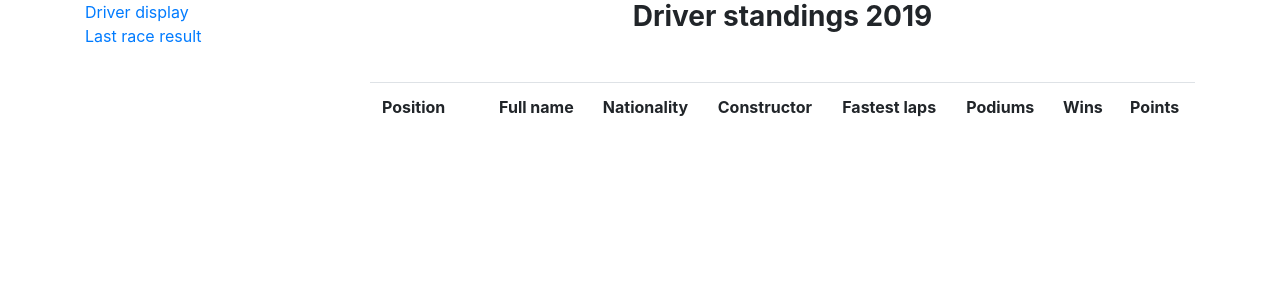
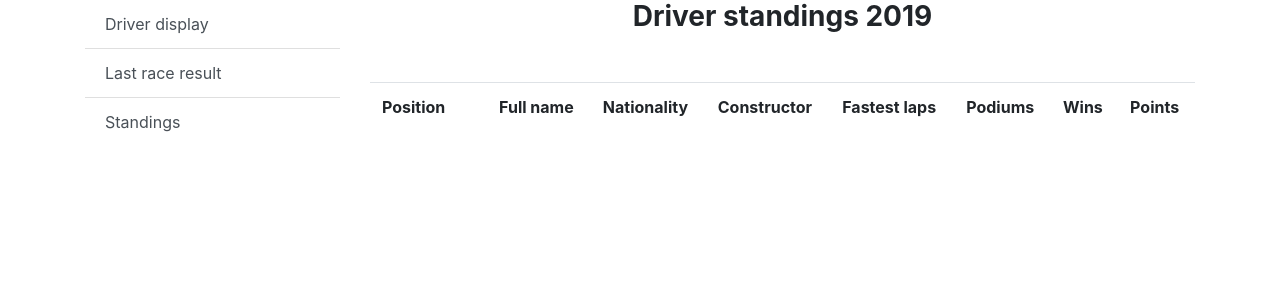
Before and after one commit to Feqzz/f1fantasy, a PHP site: page /standings.php in a window 1280 px wide. Shown: the part 56-356 px from the top of the page. Run offline with PHP 8.4, Linux system fonts and the light colour scheme; the visitor is signed in with stand-in values (Sample User, id 1); data that the repository does not hold is empty; a stand-in replaces the project's code that opens the database connection; some libraries are stand-ins or nearby versions.

Commit message:
Fixed the sidebar.

```diff
--- a/php/standings.php
+++ b/php/standings.php
@@ -115,10 +115,13 @@ mysqli_close($link);
     <div class="container">
         <div class="row">
             <div class="col-md-3">
-                <ul class="nav navbar-nav">
-                    <li><a href="driver_display.php"><i class="fa fa-dashboard"></i>Driver display</a></li>
-                    <li><a href="show_race_result.php">Last race result</a></li>
-                </ul>
+                <div class="bg-light border-0" id="sidebar-wrapper">
+                    <div class="list-group list-group-flush">
+                        <a href="driver_display.php" class="list-group-item list-group-item-action ">Driver display</a>
+                        <a href="show_race_result.php" class="list-group-item list-group-item-action ">Last race result</a>
+                        <a href="standings.php" class="list-group-item list-group-item-action ">Standings</a>
+                    </div>
+                </div>
             </div>
             <div class="col-md-9">
                 <h3 style="text-align:center; font-weight: bold;">Driver standings <?php echo $season ?></h3>
```
Also changed, not shown: php/buy_menu.php (+7 -4 lines), php/driver_display.php (+7 -4 lines), php/show_race_result.php (+7 -4 lines).
